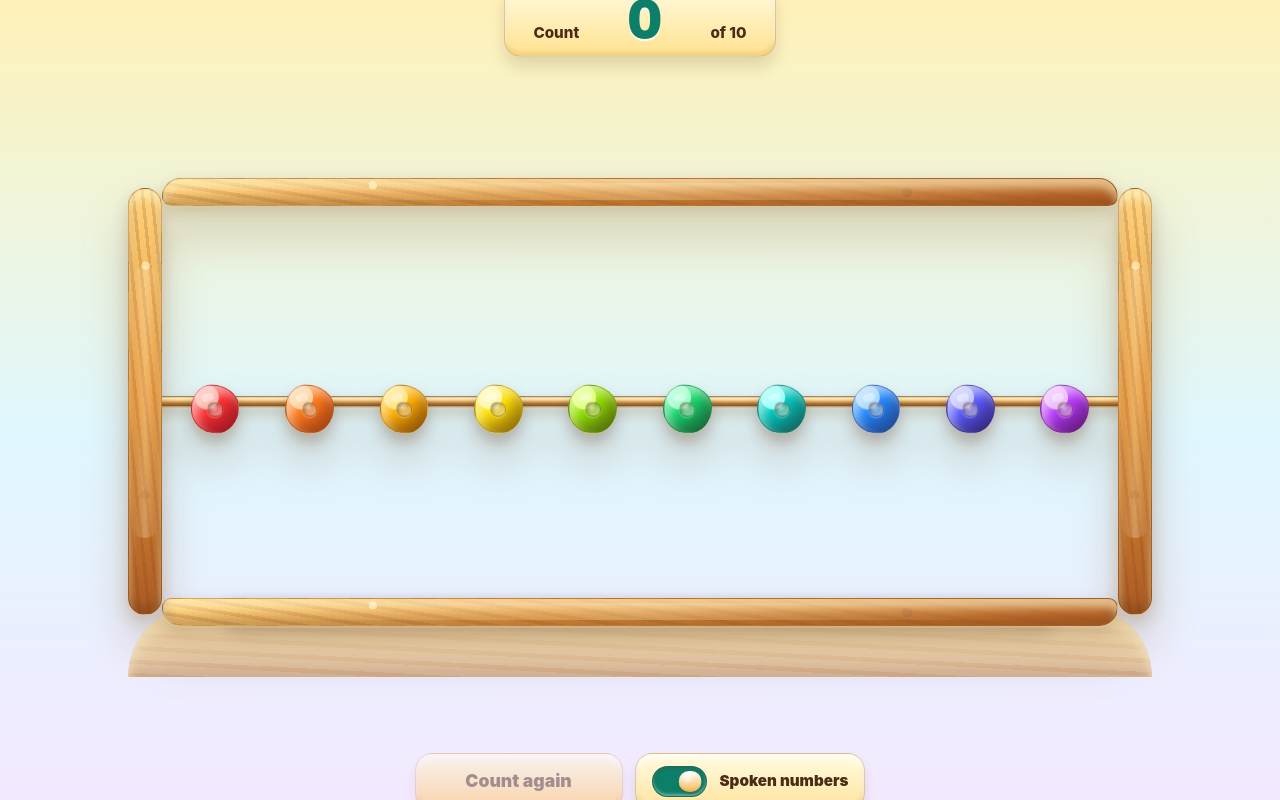
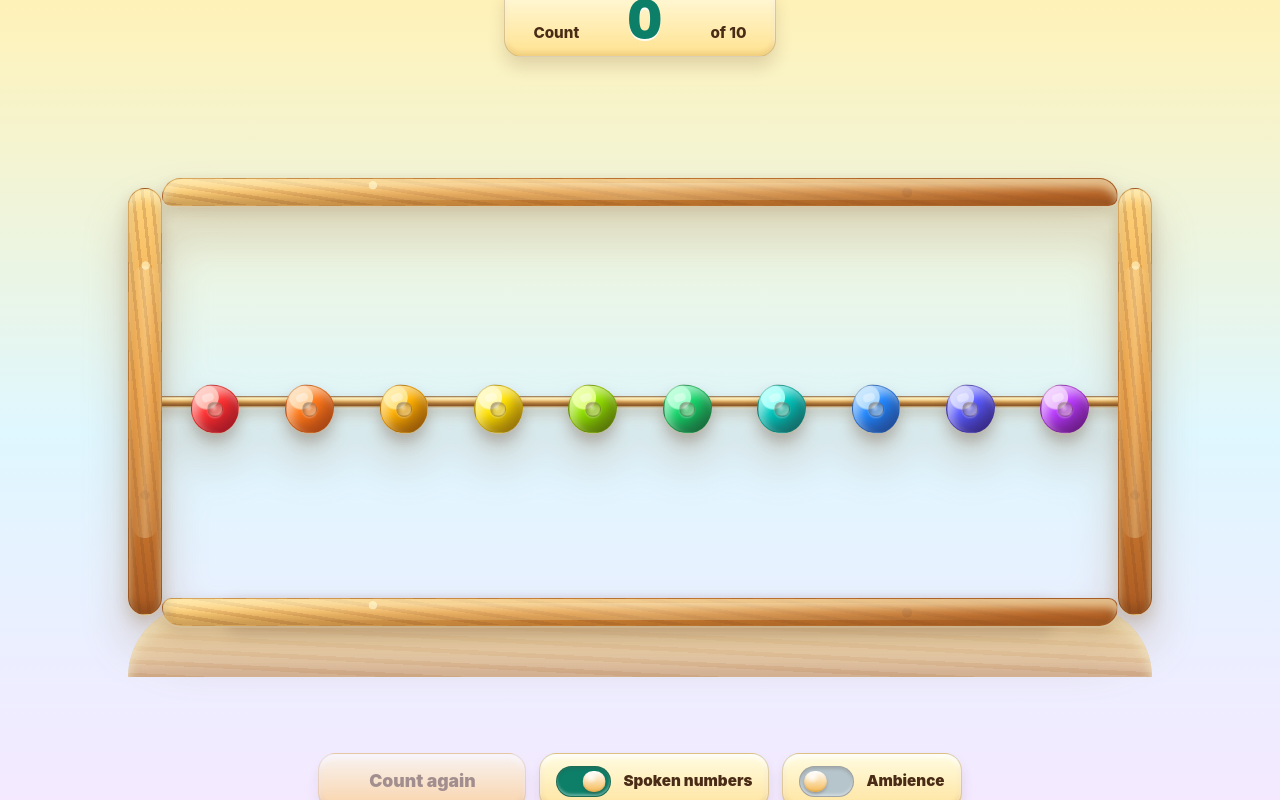
Before and after one commit to mtplayground/alex-1883-rainbow-abacus, a React (Vite) app: page / in a window 1280 px wide. Built offline with nearby package versions, Linux system fonts and the light colour scheme.

Commit message:
feat: Add the background ambience toggle

```diff
--- a/src/App.tsx
+++ b/src/App.tsx
@@ -1,4 +1,5 @@
 import { useCallback, useState } from "react";
+import { getAmbienceEnabled, setAmbienceEnabled } from "./audio/ambienceSound";
 import { playBeadClickSound } from "./audio/beadClickSound";
 import { playCelebrationSound } from "./audio/celebrationSound";
 import {
@@ -24,6 +25,7 @@ export default function App() {
   const [isSpokenNumbersEnabled, setIsSpokenNumbersEnabled] = useState(
     getSpokenNumbersEnabled,
   );
+  const [isAmbienceEnabled, setIsAmbienceEnabled] = useState(getAmbienceEnabled);
 
   const celebrateIfComplete = useCallback(
     (nextTotal: number) => {
@@ -85,6 +87,11 @@ export default function App() {
     setIsSpokenNumbersEnabled(isEnabled);
   }, []);
 
+  const handleAmbienceChange = useCallback((isEnabled: boolean) => {
+    setAmbienceEnabled(isEnabled);
+    setIsAmbienceEnabled(isEnabled);
+  }, []);
+
   return (
     <AppShell>
       <TotalDisplay maximum={MAX_COUNT} total={total} />
@@ -94,8 +101,10 @@ export default function App() {
         onBeadTap={handleBeadTap}
       />
       <ControlsBar
+        isAmbienceEnabled={isAmbienceEnabled}
         isResetDisabled={total === MIN_COUNT}
         isSpokenNumbersEnabled={isSpokenNumbersEnabled}
+        onAmbienceChange={handleAmbienceChange}
         onReset={handleReset}
         onSpokenNumbersChange={handleSpokenNumbersChange}
       />
--- /dev/null
+++ b/src/audio/ambienceSound.ts
@@ -0,0 +1,38 @@
+import ambienceSoundUrl from "../assets/audio/toy-shelf-ambience.wav";
+
+const AMBIENCE_VOLUME = 0.16;
+
+let ambienceAudio: HTMLAudioElement | null = null;
+let isAmbienceEnabled = false;
+
+function getAmbienceAudio(): HTMLAudioElement {
+  ambienceAudio ??= new Audio(ambienceSoundUrl);
+  ambienceAudio.loop = true;
+  ambienceAudio.preload = "auto";
+  ambienceAudio.volume = AMBIENCE_VOLUME;
+  return ambienceAudio;
+}
+
+export function getAmbienceEnabled(): boolean {
+  return isAmbienceEnabled;
+}
+
+export function setAmbienceEnabled(isEnabled: boolean): void {
+  isAmbienceEnabled = isEnabled;
+
+  if (typeof Audio === "undefined") {
+    return;
+  }
+
+  const audio = getAmbienceAudio();
+
+  if (!isEnabled) {
+    audio.pause();
+    audio.currentTime = 0;
+    return;
+  }
+
+  void audio.play().catch(() => {
+    // Browser audio permissions can block playback; the visual count stays usable.
+  });
+}
--- a/src/components/ControlsBar.tsx
+++ b/src/components/ControlsBar.tsx
@@ -1,13 +1,17 @@
 type ControlsBarProps = Readonly<{
+  isAmbienceEnabled: boolean;
   isResetDisabled: boolean;
   isSpokenNumbersEnabled: boolean;
+  onAmbienceChange: (isEnabled: boolean) => void;
   onReset: () => void;
   onSpokenNumbersChange: (isEnabled: boolean) => void;
 }>;
 
 export function ControlsBar({
+  isAmbienceEnabled,
   isResetDisabled,
   isSpokenNumbersEnabled,
+  onAmbienceChange,
   onReset,
   onSpokenNumbersChange,
 }: ControlsBarProps) {
@@ -36,6 +40,20 @@ export function ControlsBar({
         </span>
         <span className="controls-bar__toggle-text">Spoken numbers</span>
       </label>
+      <label className="controls-bar__toggle">
+        <input
+          checked={isAmbienceEnabled}
+          className="controls-bar__toggle-input"
+          onChange={(event) => {
+            onAmbienceChange(event.currentTarget.checked);
+          }}
+          type="checkbox"
+        />
+        <span className="controls-bar__toggle-track" aria-hidden="true">
+          <span className="controls-bar__toggle-thumb" />
+        </span>
+        <span className="controls-bar__toggle-text">Ambience</span>
+      </label>
     </div>
   );
 }
--- a/src/index.css
+++ b/src/index.css
@@ -293,7 +293,7 @@ body,
   flex-wrap: wrap;
   gap: clamp(0.55rem, 1.6vmin, 0.9rem);
   justify-content: center;
-  width: min(100%, 36rem);
+  width: min(100%, 48rem);
 }
 
 .controls-bar__button {
```
Also changed, not shown: 1 other file (tests, documents, lock files or other folders).
